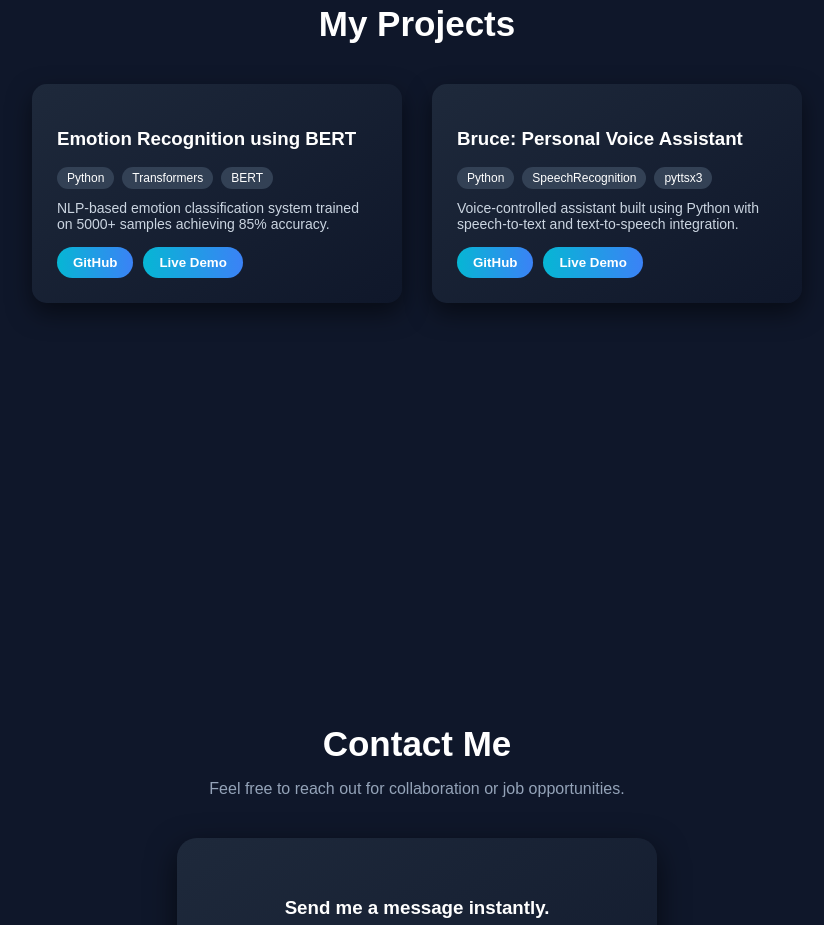
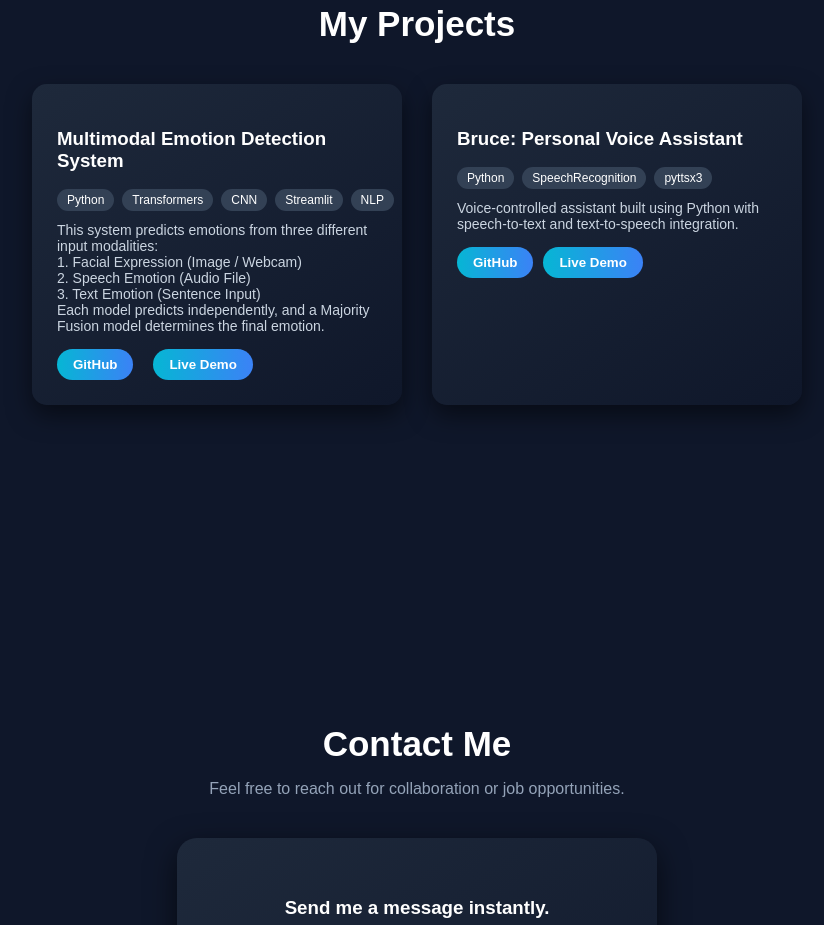
Before and after one commit to Likith-08/likith-portfolio, a React (Vite) app: page / in a window 1280 px wide. Shown: the part 2240-3165 px from the top of the page, without its empty margins (223-1047 px from the left). Built offline with nearby package versions, Linux system fonts and the light colour scheme.

Commit message:
Updated Projects section and removed CaseStudy component

```diff
--- a/src/components/Projects.jsx
+++ b/src/components/Projects.jsx
@@ -79,17 +79,23 @@ function Projects() {
           onMouseEnter={() => setHoveredCard(0)}
           onMouseLeave={() => setHoveredCard(null)}
         >
-          <h3>Emotion Recognition using BERT</h3>
+          <h3>Multimodal Emotion Detection System</h3>
 
           <div style={{ marginBottom: "12px" }}>
             <span style={badgeStyle}>Python</span>
             <span style={badgeStyle}>Transformers</span>
-            <span style={badgeStyle}>BERT</span>
+            <span style={badgeStyle}>CNN</span>
+            <span style={badgeStyle}>Streamlit</span>
+            <span style={badgeStyle}>NLP</span>
           </div>
 
           <p style={{ fontSize: "14px", color: "#cbd5e1" }}>
-            NLP-based emotion classification system trained on 5000+
-            samples achieving 85% accuracy.
+           This system predicts emotions from three different input modalities:<br/>
+
+           1. Facial Expression (Image / Webcam)<br/>
+           2.  Speech Emotion (Audio File)<br/>
+           3. Text Emotion (Sentence Input)<br/>
+          Each model predicts independently, and a Majority Fusion model determines the final emotion.
           </p>
 
           <div style={{ marginTop: "15px", display: "flex", gap: "10px" }}>
@@ -107,21 +113,22 @@ function Projects() {
                 GitHub
               </button>
             </a>
-
-            <a
-              href="https://your-live-demo-link.com"
-              target="_blank"
-              rel="noopener noreferrer"
-              style={{ textDecoration: "none" }}
-            >
+             <a href="https://multimodal--emotion-detection-system-dmah6krx5ygaxdchvcpmqe.streamlit.app"
+              target="_blank">
+             </a>
             <button
               style={getButtonStyle("demo1")}
               onMouseEnter={() => setHoveredButton("demo1")}
               onMouseLeave={() => setHoveredButton(null)}
+              onClick={() =>
+                window.open(
+                  "https://multimodal--emotion-detection-system-dmah6krx5ygaxdchvcpmqe.streamlit.app",
+                  "_blank"
+                )
+              }
             >
               Live Demo
             </button>
-            </a>
           </div>
         </div>
 
@@ -160,25 +167,23 @@ function Projects() {
               </button>
             </a>
 
-            <a
-              href="https://your-live-demo-link.com"
-              target="_blank"
-              rel="noopener noreferrer"
-              style={{ textDecoration: "none" }}
-            >
          <button
-                style={getButtonStyle("demo2")}
-                onMouseEnter={() => setHoveredButton("demo2")}
+              style={getButtonStyle("demo1")}
+              onMouseEnter={() => setHoveredButton("demo1")}
               onMouseLeave={() => setHoveredButton(null)}
+              onClick={() => {
+                const section = document.getElementById("case-study");
+                section?.scrollIntoView({ behavior: "smooth" });
+              }}
          >
             Live Demo
          </button>
-            </a>
         </div>
         </div>
 
       </div>
     </section>
+
   );
 }
 
```
Lines whose indentation alone changed are shown as unchanged.
